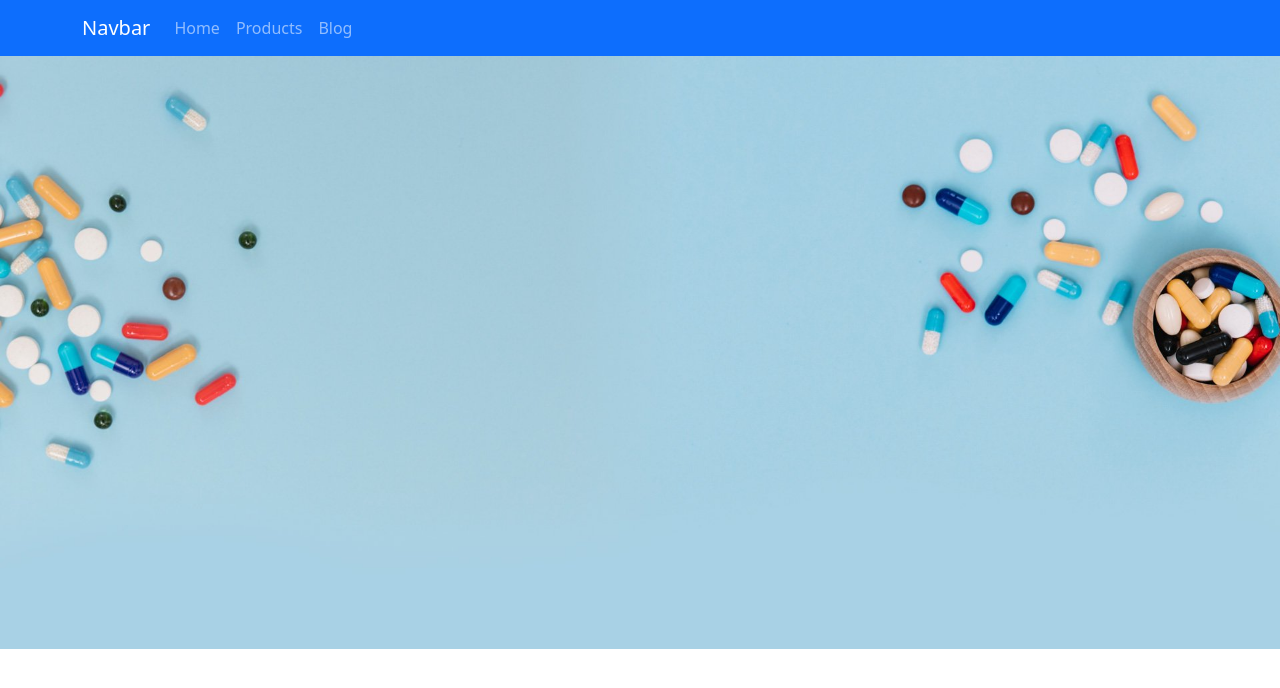
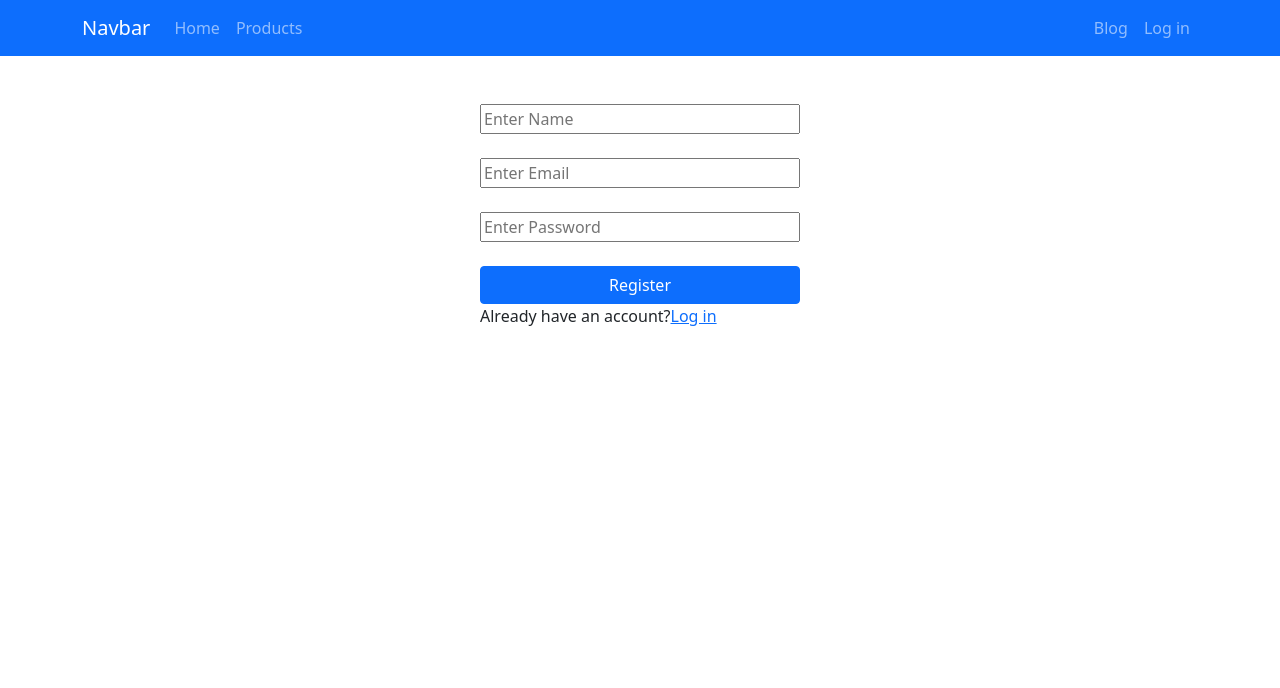
Before and after one commit to Emran12/warehouse-management-client-side, a React (Create React App) app: page /register in a window 1280 px wide. Shown: the top 688 px of the page. Built offline with nearby package versions, Linux system fonts and the light colour scheme.

Commit message:
sign in with email and password authentication added

```diff
--- a/package.json
+++ b/package.json
@@ -7,11 +7,14 @@
     "@testing-library/react": "^13.2.0",
     "@testing-library/user-event": "^13.5.0",
     "bootstrap": "^5.1.3",
+    "firebase": "^9.8.0",
     "react": "^18.1.0",
     "react-bootstrap": "^2.3.1",
     "react-dom": "^18.1.0",
+    "react-firebase-hooks": "^5.0.3",
     "react-router-dom": "^6.3.0",
     "react-scripts": "5.0.1",
+    "react-toastify": "^9.0.1",
     "web-vitals": "^2.1.4"
   },
   "scripts": {
--- a/src/App.js
+++ b/src/App.js
@@ -3,6 +3,8 @@ import { Route, Routes } from "react-router-dom";
 import Blog from "./components/Blog/Blog";
 import Header from "./components/Header/Header";
 import Home from "./components/Home/Home";
+import Login from "./components/Login/Login";
+import Register from "./components/Register/Register";
 import Products from "./Products/Products";
 
 function App() {
@@ -14,6 +16,8 @@ function App() {
         <Route path="/home" element={<Home></Home>}></Route>
         <Route path="/products" element={<Products></Products>}></Route>
         <Route path="/blog" element={<Blog></Blog>}></Route>
+        <Route path="/register" element={<Register></Register>}></Route>
+        <Route path="/login" element={<Login></Login>}></Route>
       </Routes>
     </div>
   );
--- a/src/Products/Products.js
+++ b/src/Products/Products.js
@@ -1,5 +1,6 @@
 import React, { useEffect, useState } from "react";
 import { Button, Card, Col, Row } from "react-bootstrap";
+import Banner from "../components/Banner/Banner";
 
 const Products = () => {
   const [products, setProducts] = useState([]);
@@ -9,8 +10,10 @@ const Products = () => {
       .then((data) => setProducts(data));
   }, []);
   return (
-    <div className="container">
-      <h1>Products</h1>
+    <div>
+      <Banner></Banner>
+      <div className="container mt-4 mb-2">
+        <h1 className="text-center text-info text-bold">Products</h1>
         <Row xs={1} md={2} lg={3} className="g-4">
           {products.slice(0, 6).map((product) => (
             <div key={product._id}>
@@ -33,7 +36,9 @@ const Products = () => {
                     <Card.Text>
                       <h5>
                         Availability:
-                      {product.quantity > 0 ? " in Stock" : "out of stock"}{" "}
+                        {product.quantity > 0
+                          ? " in Stock"
+                          : "out of stock"}{" "}
                       </h5>
                     </Card.Text>
                     <Button variant="primary">Manage Product</Button>
@@ -44,6 +49,7 @@ const Products = () => {
           ))}
         </Row>
       </div>
+    </div>
   );
 };
 
--- /dev/null
+++ b/src/components/Banner/Banner.js
@@ -0,0 +1,12 @@
+import React from 'react';
+import banner from "../Banner/landing_slide-bg.jpg";
+
+const Banner = () => {
+    return (
+        <div>
+            <img src={banner} height="400px" className="w-100" alt="" />
+        </div>
+    );
+};
+
+export default Banner;
--- a/src/components/Header/Header.js
+++ b/src/components/Header/Header.js
@@ -1,6 +1,7 @@
 import React from "react";
 import { Container, Nav, Navbar } from "react-bootstrap";
-import banner from "../Header/landing_slide-bg.jpg";
+import Link from "react-router-dom";
+
 const Header = () => {
   return (
     <div>
@@ -12,12 +13,14 @@ const Header = () => {
             <Nav className="me-auto">
               <Nav.Link href="/home">Home</Nav.Link>
               <Nav.Link href="/products">Products</Nav.Link>
+            </Nav>
+            <Nav className="ms-auto">
               <Nav.Link href="/blog">Blog</Nav.Link>
+              <Nav.Link href="/login">Log in</Nav.Link>
             </Nav>
           </Navbar.Collapse>
         </Container>
       </Navbar>
-      <img src={banner} className="w-100" alt="" />
     </div>
   );
 };
--- a/src/components/Home/Home.js
+++ b/src/components/Home/Home.js
@@ -1,9 +1,11 @@
 import React from "react";
+import Banner from "../Banner/Banner";
+import Products from "../../Products/Products";
 
 const Home = () => {
   return (
     <div>
-      <h1>Home</h1>
+      <Products></Products>
     </div>
   );
 };
--- /dev/null
+++ b/src/components/Login/Login.js
@@ -0,0 +1,54 @@
+import React, { useState } from "react";
+import { useSignInWithEmailAndPassword } from "react-firebase-hooks/auth";
+import { Link } from "react-router-dom";
+import { toast, ToastContainer } from "react-toastify";
+import "react-toastify/dist/ReactToastify.css";
+import auth from "../../firebase.init";
+
+const Login = () => {
+  const [email, setEmail] = useState("");
+  const [password, setPassword] = useState("");
+  const [signInWithEmailAndPassword, user, loading, error] =
+    useSignInWithEmailAndPassword(auth);
+
+  if (user) {
+    toast("User loged in successfully!!");
+  }
+  if (error) {
+    toast(`${error.message}`);
+  }
+
+  return (
+    <div className="mt-5">
+      <div className="w-25 mx-auto d-flex flex-column ">
+        <input
+          type="email"
+          id=""
+          placeholder="Enter Email"
+          required
+          onChange={(e) => setEmail(e.target.value)}
+        />
+        <br></br>
+        <input
+          type="password"
+          placeholder="Enter Password"
+          required
+          onChange={(e) => setPassword(e.target.value)}
+        />
+        <br></br>
+        <button
+          className="btn btn-primary"
+          onClick={() => signInWithEmailAndPassword(email, password)}
+        >
+          Log in
+        </button>
+        <p>
+          New with medicor? <Link to={"/register"}>Register</Link>
+        </p>
+      </div>
+      <ToastContainer></ToastContainer>
+    </div>
+  );
+};
+
+export default Login;
--- /dev/null
+++ b/src/components/Register/Register.js
@@ -0,0 +1,61 @@
+import React, { useState } from "react";
+import { Link } from "react-router-dom";
+import { toast, ToastContainer } from "react-toastify";
+import "react-toastify/dist/ReactToastify.css";
+import { useCreateUserWithEmailAndPassword } from "react-firebase-hooks/auth";
+import auth from "../../firebase.init";
+
+const Register = () => {
+  const [name, setName] = useState("");
+  const [email, setEmail] = useState("");
+  const [password, setPassword] = useState("");
+  const [createUserWithEmailAndPassword, user, loading, error] =
+    useCreateUserWithEmailAndPassword(auth);
+
+  if (error) {
+    toast(`${error.message}`);
+  }
+
+  return (
+    <div className="mt-5">
+      <div className="w-25 mx-auto d-flex flex-column ">
+        <input
+          type="text"
+          id=""
+          placeholder="Enter Name"
+          required
+          onChange={(e) => setName(e.target.value)}
+        />
+        <br></br>
+        <input
+          type="email"
+          id=""
+          placeholder="Enter Email"
+          required
+          onChange={(e) => setEmail(e.target.value)}
+        />
+        <br></br>
+        <input
+          type="password"
+          placeholder="Enter Password"
+          required
+          onChange={(e) => setPassword(e.target.value)}
+        />
+        <br></br>
+        <button
+          className="btn btn-primary"
+          onClick={() => createUserWithEmailAndPassword(email, password)}
+        >
+          Register
+        </button>
+        <p>
+          Already have an account?<Link to={"/login"}>Log in</Link>
+        </p>
+
+        <ToastContainer></ToastContainer>
+      </div>
+    </div>
+  );
+};
+
+export default Register;
--- /dev/null
+++ b/src/firebase.init.js
@@ -0,0 +1,15 @@
+import { initializeApp } from "firebase/app";
+import { getAuth } from "firebase/auth";
+const firebaseConfig = {
+  apiKey: "AIzaSyBQ_RMkixGZvJes3YScOGWtSunlMO1P6BY",
+  authDomain: "medicor-612ce.firebaseapp.com",
+  projectId: "medicor-612ce",
+  storageBucket: "medicor-612ce.appspot.com",
+  messagingSenderId: "198939414636",
+  appId: "1:198939414636:web:49de595597b76c476b0849",
+};
+
+// Initialize Firebase
+const app = initializeApp(firebaseConfig);
+const auth = getAuth(app);
+export default auth;
```
Also changed, not shown: src/components/Banner/landing_slide-bg.jpg (renamed from src/components/Header/landing_slide-bg.jpg), 1 other file (tests, documents, lock files or other folders). Lines whose indentation alone changed are shown as unchanged.
